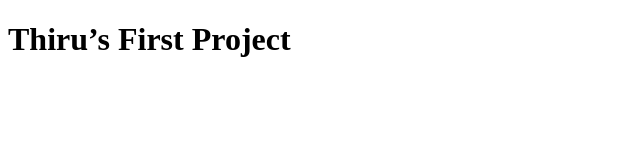
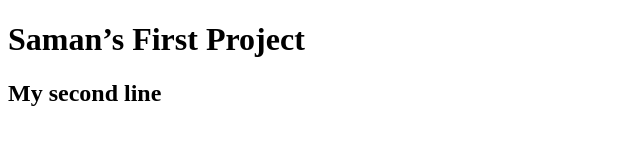
Before and after one commit to samanuzma/firstproject, a plain HTML site: page index.html in a window 1280 px wide. Shown: the whole page, without its empty margins (0-640 px from the left). Drawn offline with Linux system fonts and the light colour scheme.

Commit message:
Second line added

```diff
--- a/index.html
+++ b/index.html
@@ -8,11 +8,10 @@
 </head>
 <body>
     <div class="container">
-        <h1>Thiru’s First Project</h1>
     </div>
-</body>
+    <h1>Saman’s First Project</h1>
+    <h2> My second line </h2>
 
 
-
-
+</body>
 </html>
```
